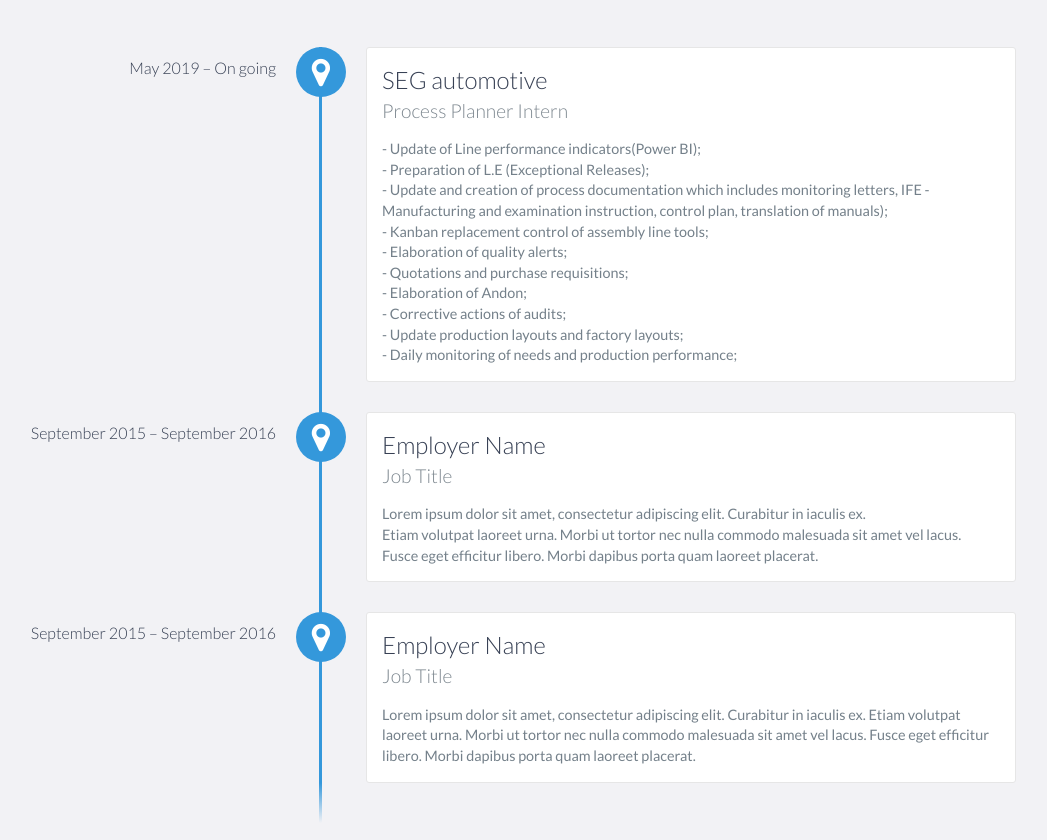
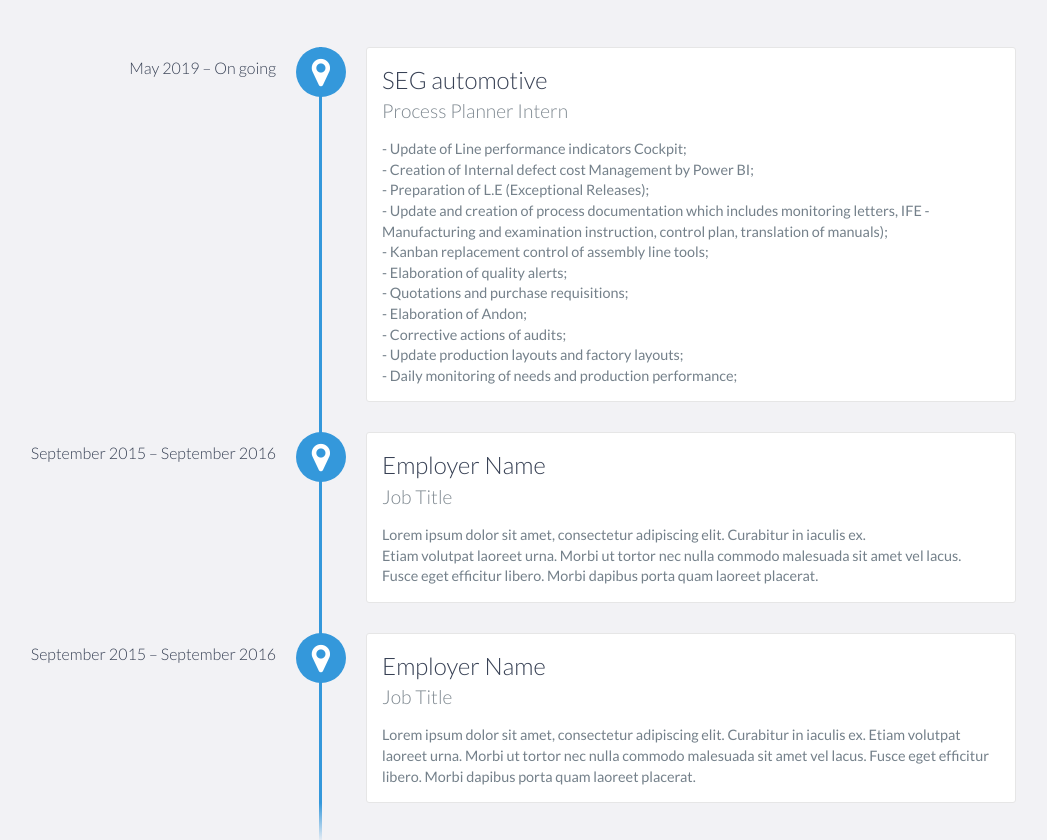
Before and after one commit to lucas-dfs/devPortifolio, a website: page index.html in a window 1280 px wide. Shown: the part 1220-2060 px from the top of the page, without its empty margins (124-1171 px from the left). Drawn offline with nearby package versions, Linux system fonts and the light colour scheme.

Commit message:
Update Job

```diff
--- a/index.html
+++ b/index.html
@@ -90,7 +90,8 @@
                 <h3>SEG automotive</h3>
                 <h4>Process Planner Intern</h4>
                 <p>
-                    - Update of Line performance indicators(Power BI);
+                    - Update of Line performance indicators Cockpit;
+                    <br>- Creation of Internal defect cost Management by Power BI;
                     <br>- Preparation of L.E (Exceptional Releases);
                     <br>- Update and creation of process documentation which includes monitoring letters, IFE - Manufacturing and examination instruction, control plan, translation of manuals);
                     <br>- Kanban replacement control of assembly line tools;
```
